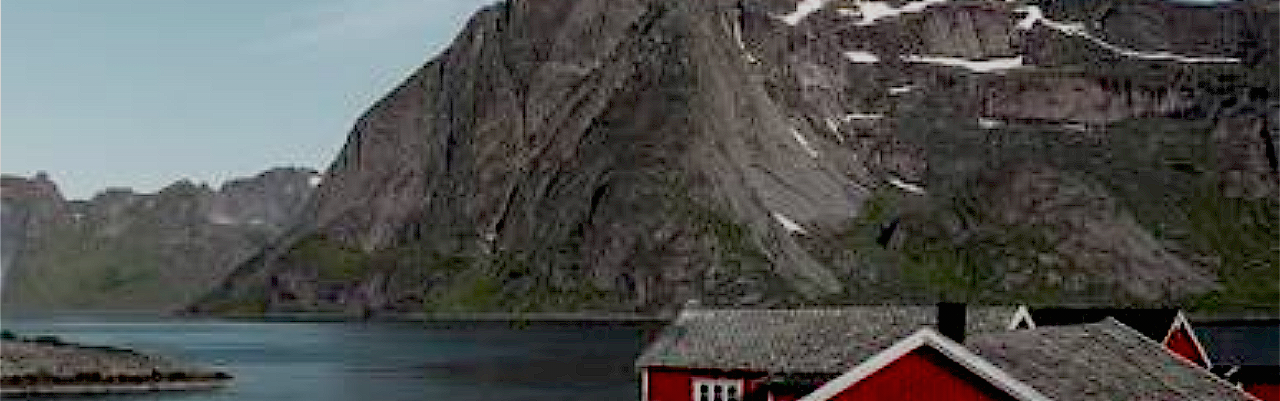
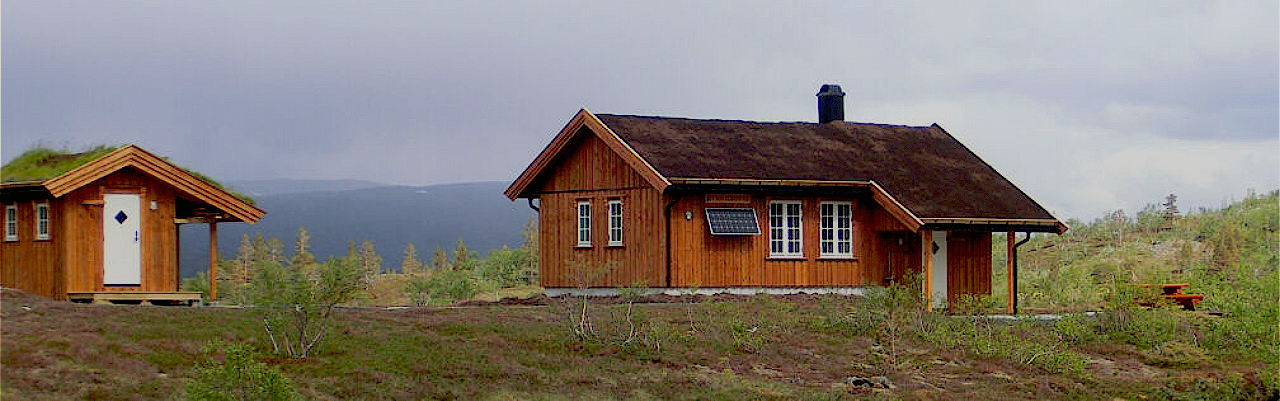
Before and after one commit to hytte-monitoring/hytte-monitoring.github.io, a plain HTML site: page index.html in a window 1280 px wide. Shown: the part 64-465 px from the top of the page. Drawn offline with Linux system fonts and the light colour scheme.

Commit message:
Use cabin by lake photo as hero image

```diff
--- a/index.html
+++ b/index.html
@@ -15,7 +15,7 @@
     </svg>
 
     <div class="hero">
-        <img src="img/hytt.jpeg" alt="Red cabin by a fjord in Norway">
+        <img src="img/hytt3.jpg" alt="Cabin by a lake in Norway">
         <header>
             <span class="brand">Hytte</span>
             <nav><a href="#">HOME</a></nav>
```
Also changed, not shown: img/hytt3.jpg (added).
